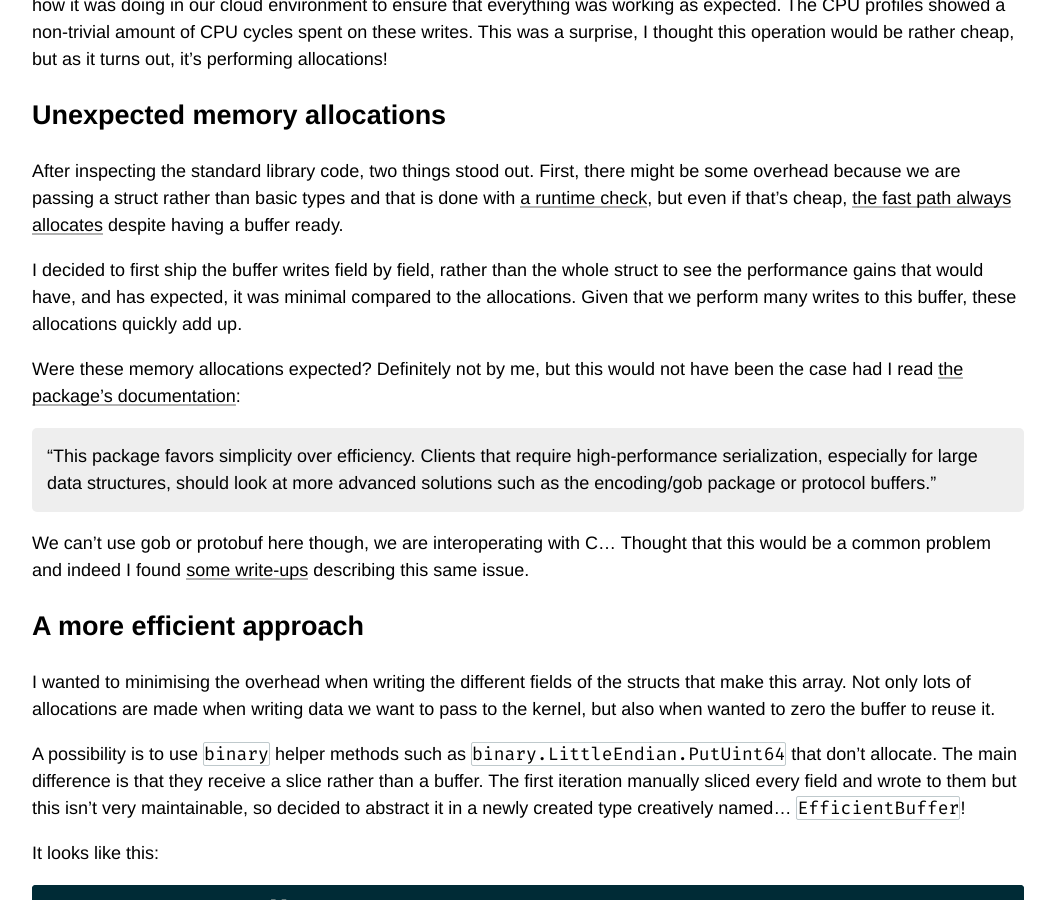
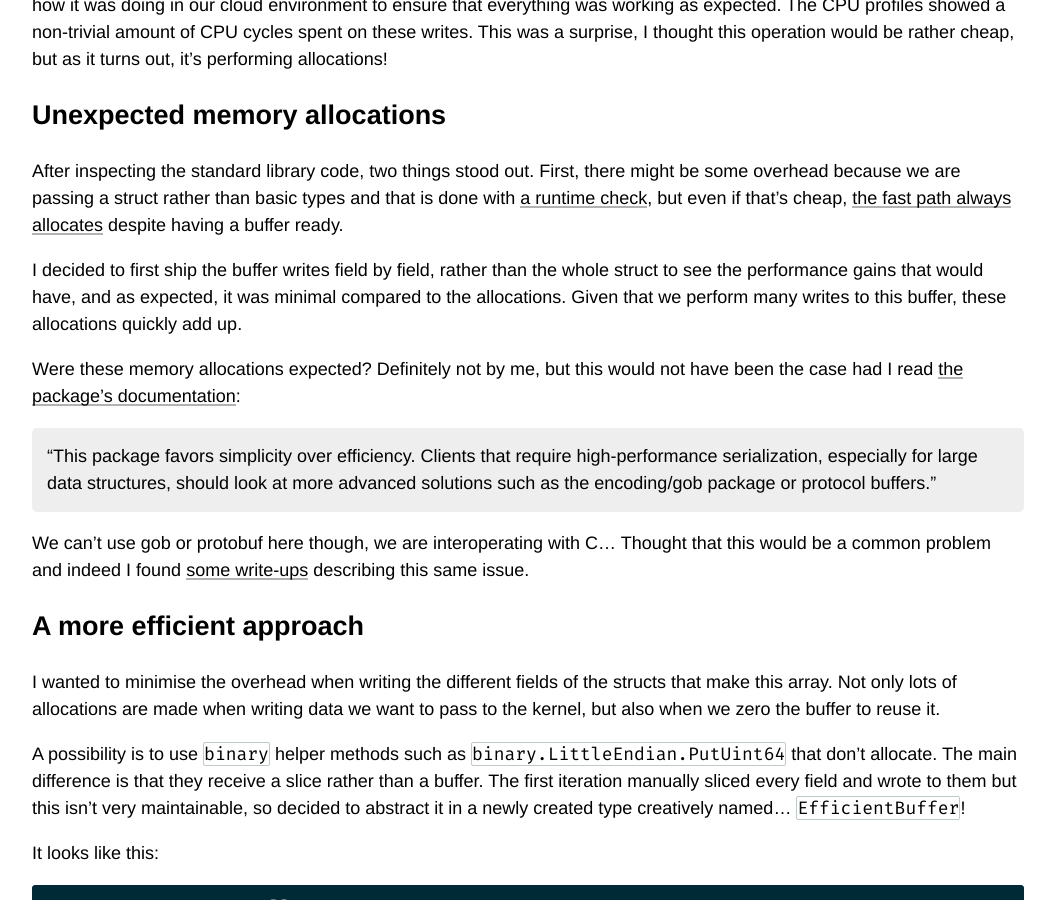
Before and after one commit to javierhonduco/blog, a Jekyll site: the page built from _posts/2023-3-7-efficiently-writing-binary-data-golang.md, in a window 1280 px wide and 900 px high, scrolled down 834 px. Shown: the whole window, without its empty margins (112-1167 px from the left). Built offline with Jekyll 4.4.1, drawn with Linux system fonts in a browser that asks for light colours; a script that is not in the unit is left out.

Commit message:
Fix typos in efficiently-writing-binary-data-golang.md (#28)

```diff
--- a/_posts/2023-3-7-efficiently-writing-binary-data-golang.md
+++ b/_posts/2023-3-7-efficiently-writing-binary-data-golang.md
@@ -29,7 +29,7 @@ Seems easy enough. I tested it and everything seemed working correctly. As soon
 
 After inspecting the standard library code, two things stood out. First, there might be some overhead because we are passing a struct rather than basic types and that is done with [a runtime check](https://cs.opensource.google/go/go/+/refs/tags/go1.20.2:src/encoding/binary/binary.go;l=342), but even if that's cheap, [the fast path always allocates](https://cs.opensource.google/go/go/+/refs/tags/go1.20.2:src/encoding/binary/binary.go;l=341) despite having a buffer ready.
 
-I decided to first ship the buffer writes field by field, rather than the whole struct to see the performance gains that would have, and has expected, it was minimal compared to the allocations. Given that we perform many writes to this buffer, these allocations quickly add up.
+I decided to first ship the buffer writes field by field, rather than the whole struct to see the performance gains that would have, and as expected, it was minimal compared to the allocations. Given that we perform many writes to this buffer, these allocations quickly add up.
 
 Were these memory allocations expected? Definitely not by me, but this would not have been the case had I read [the package's documentation](https://pkg.go.dev/encoding/binary):
 
@@ -40,7 +40,7 @@ We can't use gob or protobuf here though, we are interoperating with C... Though
 ## A more efficient approach
 
 
-I wanted to minimising the overhead when writing the different fields of the structs that make this array. Not only lots of allocations are made when writing data we want to pass to the kernel, but also when wanted to zero the buffer to reuse it.
+I wanted to minimise the overhead when writing the different fields of the structs that make this array. Not only lots of allocations are made when writing data we want to pass to the kernel, but also when we zero the buffer to reuse it.
 
 A possibility is to use `binary` helper methods such as `binary.LittleEndian.PutUint64` that don't allocate. The main difference is that they receive a slice rather than a buffer. The first iteration manually sliced every field and wrote to them but this isn't very maintainable, so decided to abstract it in a newly created type creatively named... `EfficientBuffer`!
 
```
